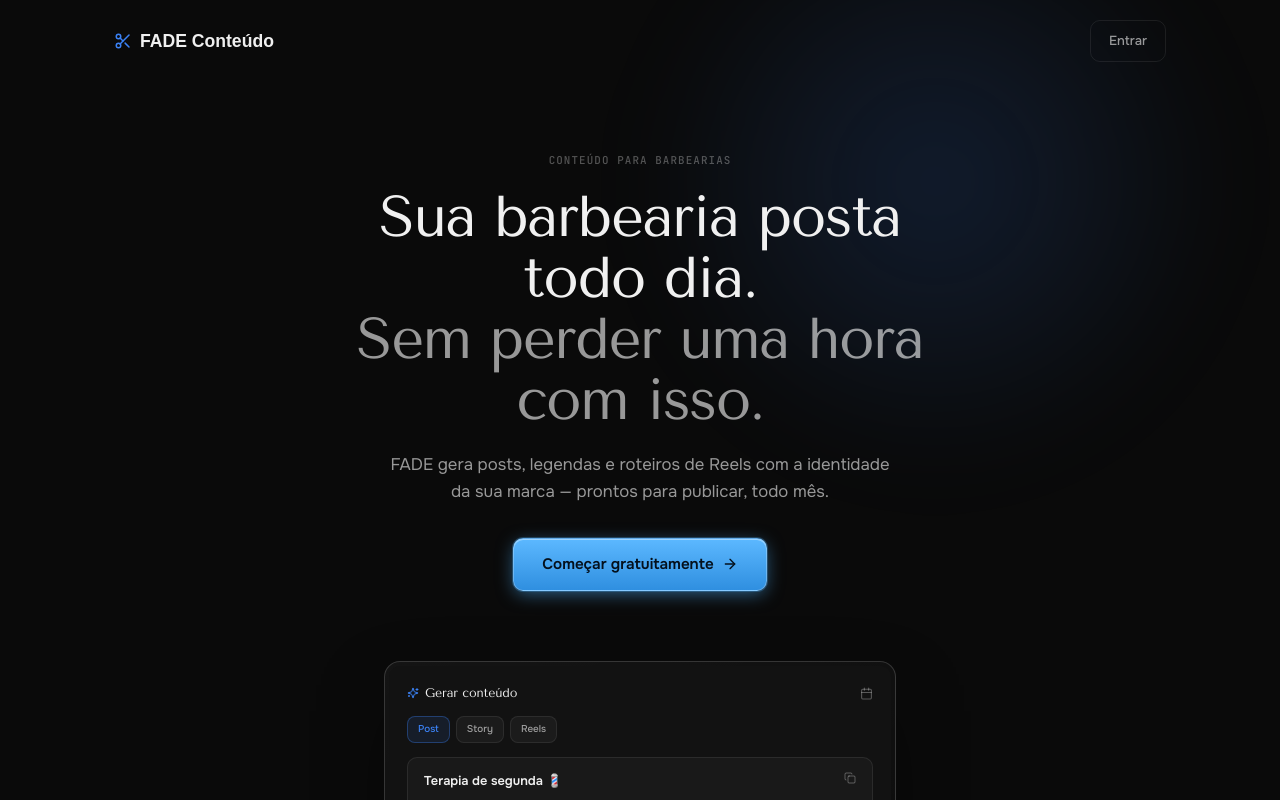
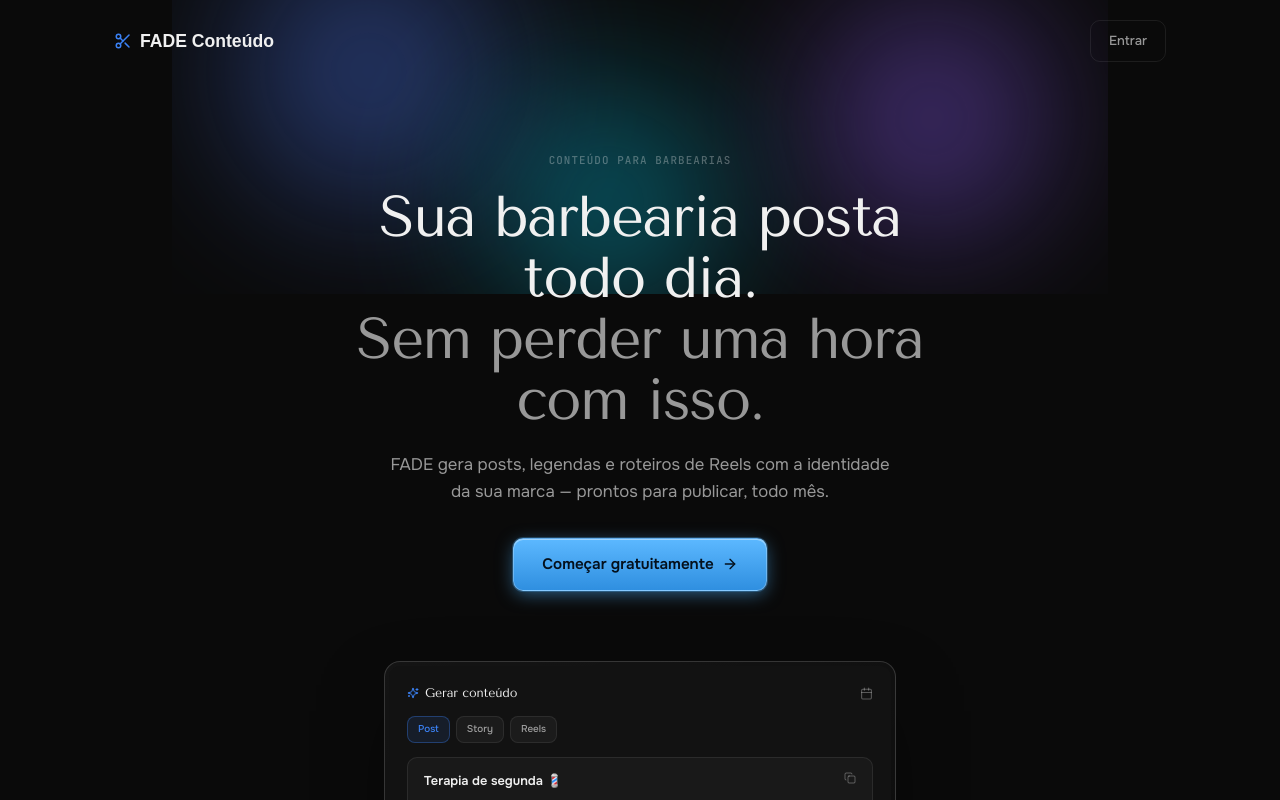
Before and after one commit to marcusvalerio/NAVE, a Next.js app: page / in a window 1280 px wide. Shown: the top 800 px of the page. Built offline with nearby package versions, Linux system fonts and the light colour scheme; a web font is replaced by a local one.

Commit message:
feat: aurora animada atrás do headline no hero da landing

```diff
--- a/app/page.tsx
+++ b/app/page.tsx
@@ -74,7 +74,11 @@ export default function Home() {
 
       {/* HERO */}
       <section style={{maxWidth:780,margin:"0 auto",padding:"70px 24px 50px",textAlign:"center",position:"relative"}}>
-        <div className="ambient-glow" style={{top:-160,left:"50%",transform:"translateX(-50%)"}} />
+        <div className="aurora-bg" style={{position:"absolute",inset:"-30% -10% auto -10%",height:380,zIndex:0}}>
+          <div className="aurora-blob b1"/>
+          <div className="aurora-blob b2"/>
+          <div className="aurora-blob b3"/>
+        </div>
 
         <motion.div {...fadeUp(0.05)} className="label" style={{marginBottom:18,position:"relative",zIndex:2}}>CONTEÚDO PARA BARBEARIAS</motion.div>
 
```
